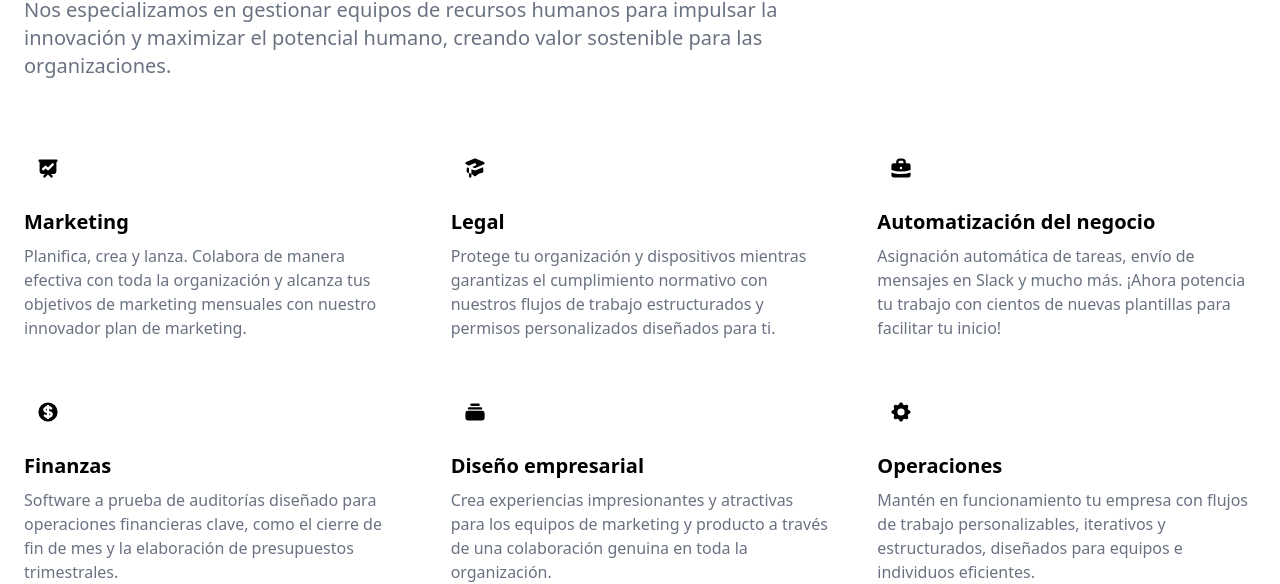
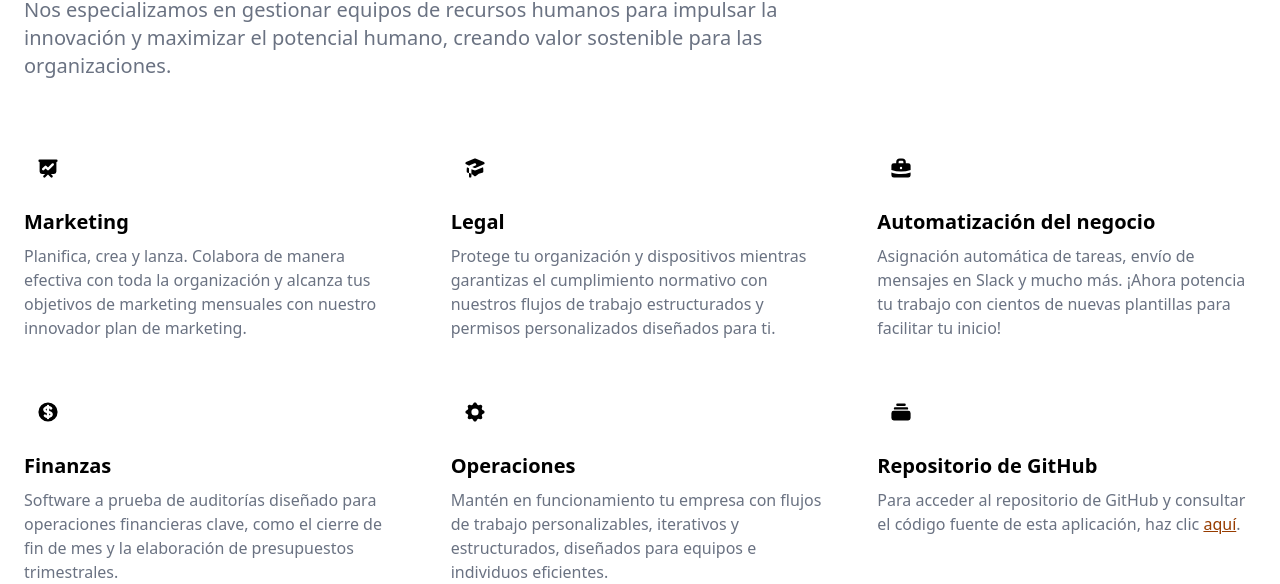
Before and after one commit to Crisgassam/API_RRHH, a plain HTML site: page cliente/index.html in a window 1280 px wide. Shown: the part 224-808 px from the top of the page. Drawn offline with nearby package versions, Linux system fonts and the light colour scheme.

Commit message:
Enlace a GitHub

```diff
--- a/cliente/index.html
+++ b/cliente/index.html
@@ -73,17 +73,17 @@
                     </div>
                     <div>
                         <div class="flex justify-center items-center mb-4 w-10 h-10 rounded-full bg-primary-100 lg:h-12 lg:w-12 dark:bg-primary-900">
-                            <svg class="w-5 h-5 text-primary-600 lg:w-6 lg:h-6 dark:text-primary-300 dark:text-white" fill="currentColor" viewBox="0 0 20 20" xmlns="http://www.w3.org/2000/svg"><path d="M7 3a1 1 0 000 2h6a1 1 0 100-2H7zM4 7a1 1 0 011-1h10a1 1 0 110 2H5a1 1 0 01-1-1zM2 11a2 2 0 012-2h12a2 2 0 012 2v4a2 2 0 01-2 2H4a2 2 0 01-2-2v-4z"></path></svg>
-                        </div>
-                        <h3 class="mb-2 text-xl font-bold dark:text-white">Diseño empresarial</h3>
-                        <p class="text-gray-500 dark:text-gray-400">Crea experiencias impresionantes y atractivas para los equipos de marketing y producto a través de una colaboración genuina en toda la organización.</p>
-                    </div>
-                    <div>
-                        <div class="flex justify-center items-center mb-4 w-10 h-10 rounded-full bg-primary-100 lg:h-12 lg:w-12 dark:bg-primary-900">
                             <svg class="w-5 h-5 text-primary-600 lg:w-6 lg:h-6 dark:text-primary-300 dark:text-white" fill="currentColor" viewBox="0 0 20 20" xmlns="http://www.w3.org/2000/svg"><path fill-rule="evenodd" d="M11.49 3.17c-.38-1.56-2.6-1.56-2.98 0a1.532 1.532 0 01-2.286.948c-1.372-.836-2.942.734-2.106 2.106.54.886.061 2.042-.947 2.287-1.561.379-1.561 2.6 0 2.978a1.532 1.532 0 01.947 2.287c-.836 1.372.734 2.942 2.106 2.106a1.532 1.532 0 012.287.947c.379 1.561 2.6 1.561 2.978 0a1.533 1.533 0 012.287-.947c1.372.836 2.942-.734 2.106-2.106a1.533 1.533 0 01.947-2.287c1.561-.379 1.561-2.6 0-2.978a1.532 1.532 0 01-.947-2.287c.836-1.372-.734-2.942-2.106-2.106a1.532 1.532 0 01-2.287-.947zM10 13a3 3 0 100-6 3 3 0 000 6z" clip-rule="evenodd"></path></svg>
                         </div>
                         <h3 class="mb-2 text-xl font-bold dark:text-white">Operaciones</h3>
                         <p class="text-gray-500 dark:text-gray-400">Mantén en funcionamiento tu empresa con flujos de trabajo personalizables, iterativos y estructurados, diseñados para equipos e individuos eficientes.</p>
+                    </div>
+                    <div>
+                        <div class="flex justify-center items-center mb-4 w-10 h-10 rounded-full bg-primary-100 lg:h-12 lg:w-12 dark:bg-primary-900">
+                            <svg class="w-5 h-5 text-primary-600 lg:w-6 lg:h-6 dark:text-primary-300 dark:text-white" fill="currentColor" viewBox="0 0 20 20" xmlns="http://www.w3.org/2000/svg"><path d="M7 3a1 1 0 000 2h6a1 1 0 100-2H7zM4 7a1 1 0 011-1h10a1 1 0 110 2H5a1 1 0 01-1-1zM2 11a2 2 0 012-2h12a2 2 0 012 2v4a2 2 0 01-2 2H4a2 2 0 01-2-2v-4z"></path></svg>
+                        </div>
+                        <h3 class="mb-2 text-xl font-bold dark:text-white">Repositorio de GitHub</h3>
+                        <p class="text-gray-500 dark:text-gray-400">Para acceder al repositorio de GitHub y consultar el código fuente de esta aplicación, haz clic <a href="https://github.com/Crisgassam/API_RRHH.git" class="underline text-amber-800 cursor-pointer" target="_blank">aquí</a>.</p>
                     </div>
                 </div>
             </div>
```
